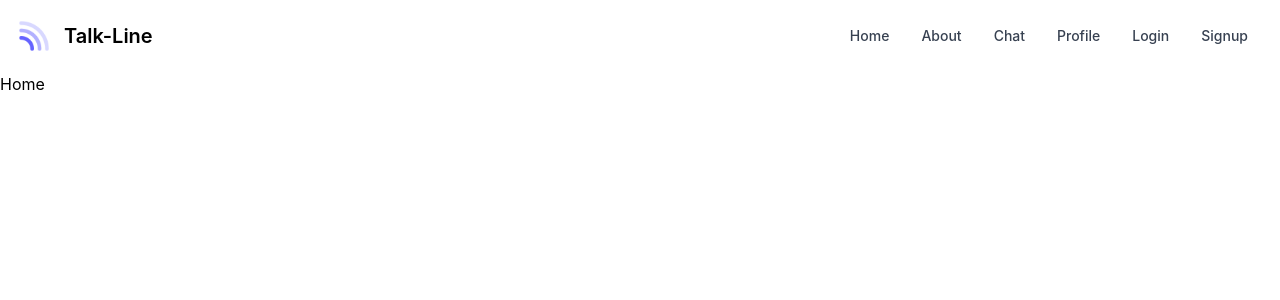
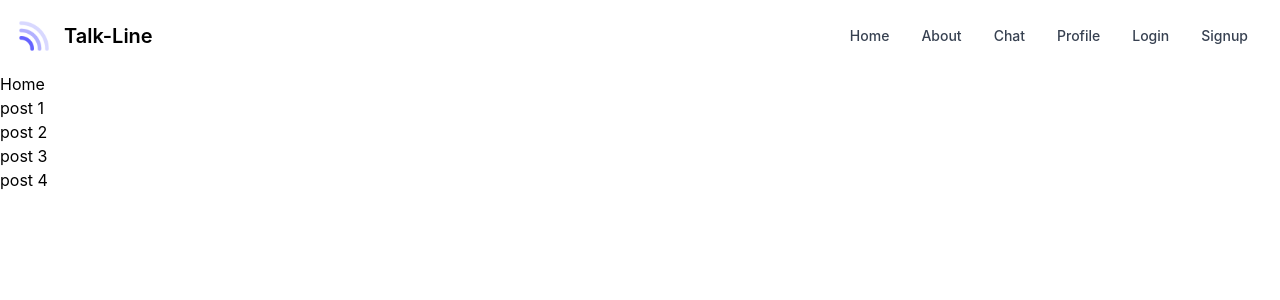
Before and after one commit to kailash360/Talk-Line, a React (Create React App) app in the folder frontend/: page / in a window 1280 px wide. Shown: the top 300 px of the page. Built offline with nearby package versions, Linux system fonts and the light colour scheme; the HTML template or start-up script is replaced by a standard one.

Commit message:
routing for Feed and Post within Home, provides context for postdata to Feed and Post

```diff
--- a/frontend/src/pages/Feed.js
+++ /dev/null
@@ -1,12 +0,0 @@
-import React from 'react'
-
-
-const Feed = () => {
-    return (
-        <div>
-            Feed
-        </div>
-    )
-}
-
-export default Feed
--- a/frontend/src/pages/Layout.js
+++ b/frontend/src/pages/Layout.js
@@ -6,25 +6,27 @@ import About from './main_pages/About'
 import Home from './main_pages/Home'
 import Chat from './main_pages/Chat'
 import Profile from './main_pages/Profile'
-import PostList from './posts/PostList'
-import Post from './posts/Post'
 import Signup from './Signup'
 import Login from './Login'
+import Feed from './posts/Feed'
+import Post from './posts/Post'
+
 
 const Layout = () => {
   return (
     <div>
       <Navbar />
       <Routes>
-        <Route path="/" element={<Home />} />
-        <Route path="/about" element={<About />} />
-        <Route path="/chat" element={<Chat />} />
-        <Route path="/profile" element={<Profile />} />
-        <Route path="/login" element={<Login />} />
-        <Route path="/signup" element={<Signup />} />
-        <Route path="/posts" element={<PostList />} />
-        <Route path="/posts/:id" element={<Post />} />
-
+        <Route path="/" element={<Home />} >
+          <Route index element={<Feed />} />
+          <Route path="posts/:id" element={<Post />} />
+        </Route>
+        <Route path="about" element={<About />} />
+        <Route path="chat" element={<Chat />} />
+        <Route path="profile" element={<Profile />} />
+        <Route path="login" element={<Login />} />
+        <Route path="signup" element={<Signup />} />
+        <Route path="*" element={<div>404</div>} />
       </Routes>
     </div>
   )
--- a/frontend/src/pages/Trending.js
+++ /dev/null
@@ -1,12 +0,0 @@
-import React from 'react'
-
-
-const Trending = () => {
-    return (
-        <div>
-            Trending
-        </div>
-    )
-}
-
-export default Trending
--- a/frontend/src/pages/main_pages/Home.js
+++ b/frontend/src/pages/main_pages/Home.js
@@ -1,10 +1,18 @@
 import React from 'react'
-
+import { Outlet } from 'react-router-dom'
+/*----- sample list of posts - would be avilable via provider or http request ------ */
+const postList = [
+    { id: "1", preview: "post 1", body: "this is post 1" },
+    { id: "2", preview: "post 2", body: "this is post 2" },
+    { id: "3", preview: "post 3", body: "this is post 3" },
+    { id: "4", preview: "post 4", body: "this is post 4" },
+]
 
 const Home = () => {
     return (
         <div>
             Home
+            <Outlet context={{ postList }} /> {/*remove if using global provider*/}
         </div>
     )
 }
--- /dev/null
+++ b/frontend/src/pages/posts/Feed.js
@@ -0,0 +1,14 @@
+import { Link, useOutletContext } from 'react-router-dom'
+
+const Feed = () => {
+    const { postList } = useOutletContext(); /* remove if using a global provider */
+    return (
+        <div>
+            <ul>
+                {postList.map(post => <li key={post.id}><Link to={`/posts/${post.id}`}>{post.preview}</Link></li>)}
+            </ul>
+        </div>
+    )
+}
+
+export default Feed
--- a/frontend/src/pages/posts/Post.js
+++ b/frontend/src/pages/posts/Post.js
@@ -1,11 +1,9 @@
 import React from 'react'
-import { useLocation, useParams } from 'react-router-dom'
+import { useOutletContext, useParams } from 'react-router-dom'
 
 const Post = () => {
     const { id } = useParams()
-    const location = useLocation();
-    const { postList } = location.state
-
+    const { postList } = useOutletContext()   /* remove if using a global provider */
     const currentPost = postList.find(post => post.id === id)
     return (
         <div>
--- a/frontend/src/pages/posts/PostList.js
+++ /dev/null
@@ -1,20 +0,0 @@
-import { Link } from 'react-router-dom'
-/*----- sample list of posts ------ */
-const postList = [
-    { id: "1", preview: "this is preview text for post 1", body: "this is post 1" },
-    { id: "2", preview: "this is preview text for post 2", body: "this is post 2" },
-    { id: "3", preview: "this is preview text for post 3", body: "this is post 3" },
-    { id: "4", preview: "this is preview text for post 4", body: "this is post 4" },
-]
-
-const PostList = () => {
-    return (
-        <div>
-            <ul>
-                {postList.map(post => <li key={post.id}><Link to={`/posts/${post.id}`} state={{ postList }}>{post.preview}</Link></li>)}
-            </ul>
-        </div>
-    )
-}
-
-export default PostList
```
